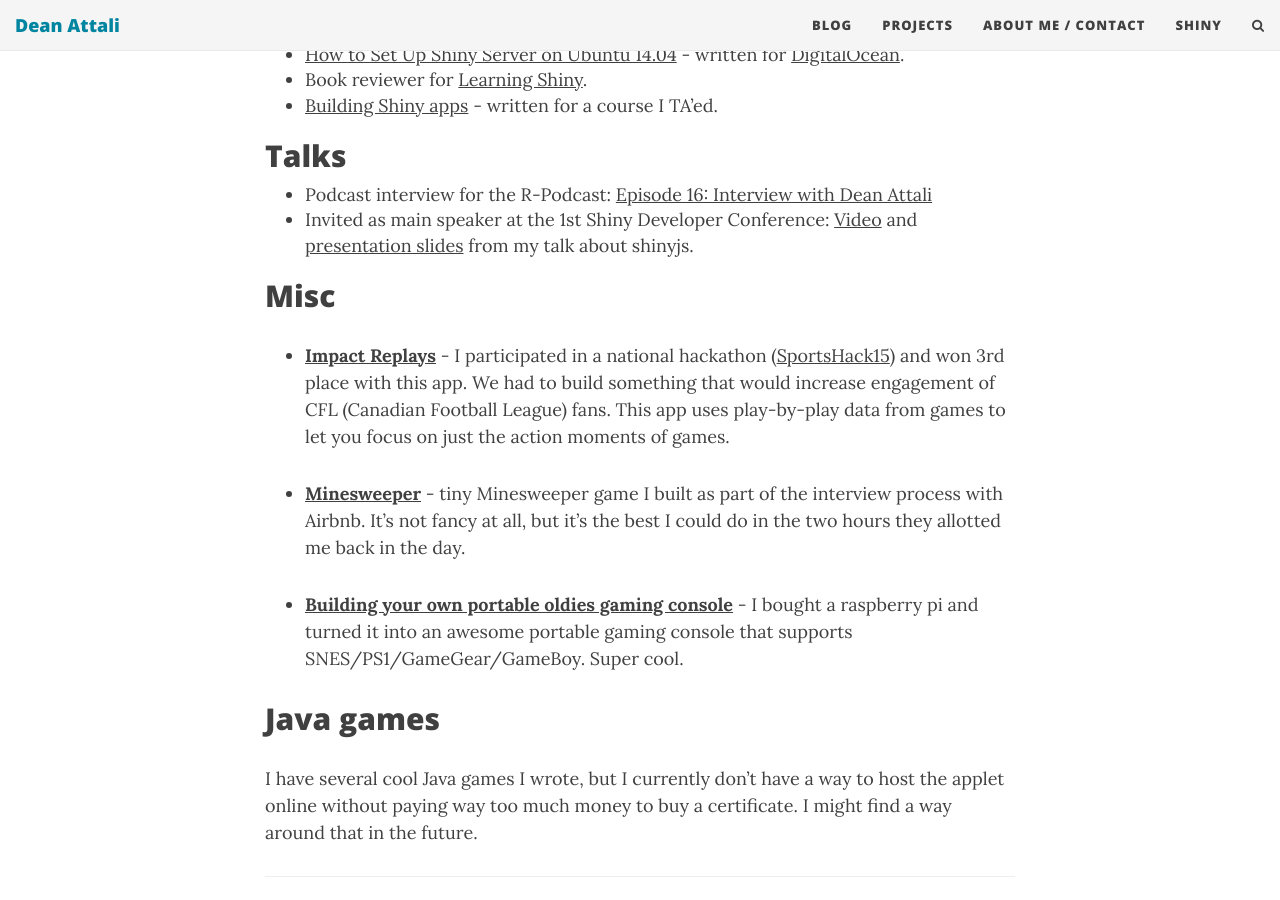
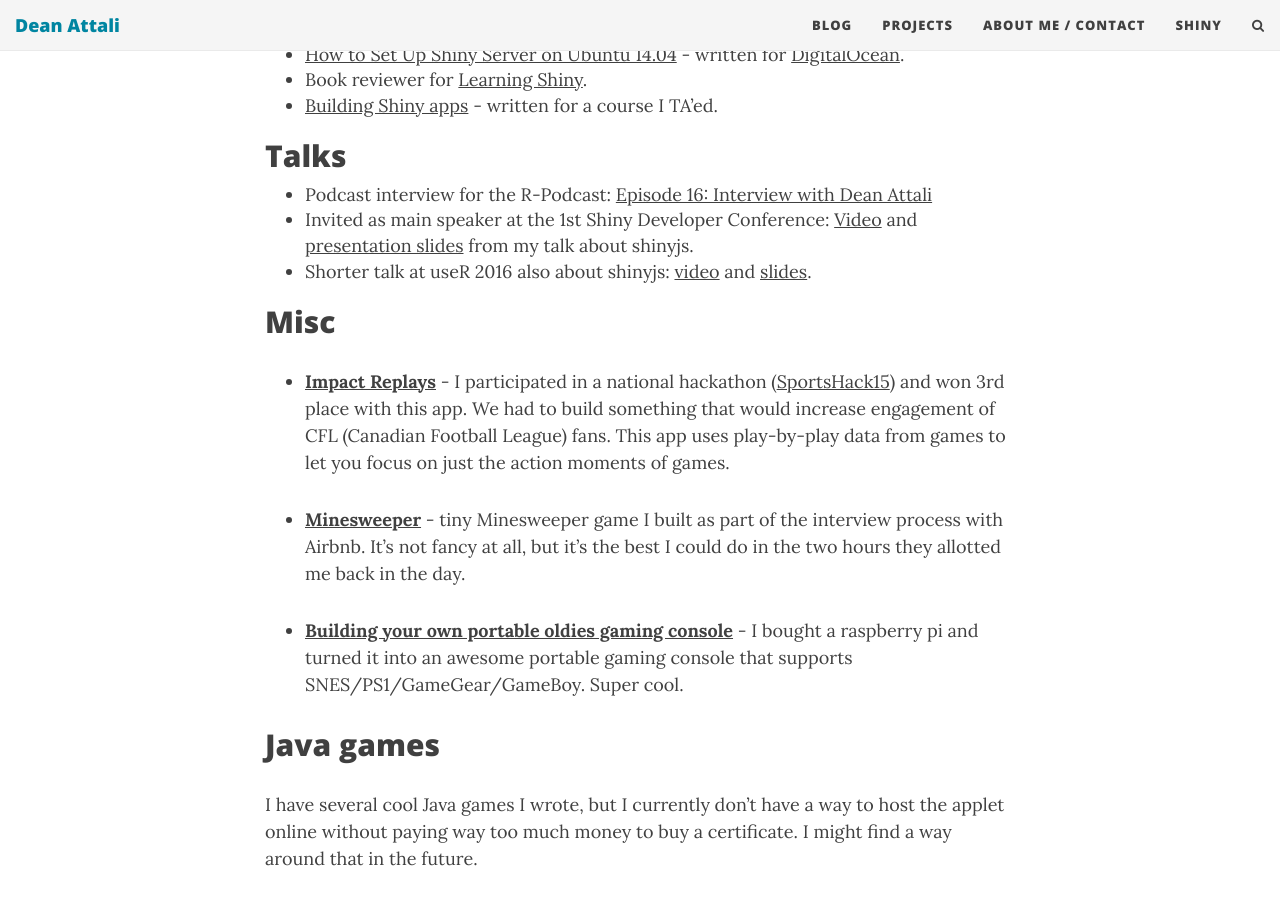
Before and after one commit to daattali/daattali.github.io, a Jekyll site: the page built from projects.md, in a window 1280 px wide and 900 px high, scrolled down 3042 px. Built offline with Jekyll 4.4.1, drawn with Linux system fonts in a browser that asks for light colours; nearby versions of some CDN libraries; comment, search, counter and statistics services are not loaded.

Commit message:
Update projects.md

```diff
--- a/projects.md
+++ b/projects.md
@@ -70,7 +70,8 @@ If you got here after reading some of my blog posts, you'll know that I'm a big
 ## Talks
 
 - Podcast interview for the R-Podcast: [Episode 16: Interview with Dean Attali](https://r-podcast.org/posts/the-r-podcast-episode-16-interview-with-dean-attali.html)
-- Invited as main speaker at the 1st Shiny Developer Conference: [Video](http://bit.ly/shinyjs-2016-shinydevcon) and [presentation slides](http://bit.ly/shinyjs-slides) from my talk about shinyjs.
+- Invited as main speaker at the 1st Shiny Developer Conference: [Video](http://deanattali.com/shinyjs-shinydevcon-2016/n) and [presentation slides](http://bit.ly/shinyjs-slides) from my talk about shinyjs.
+- Shorter talk at useR 2016 also about shinyjs: [video](http://deanattali.com/shinyjs-user-2016/) and [slides](http://bit.ly/shinyjs-slides-useR2016).
 
 ## Misc
 
```
